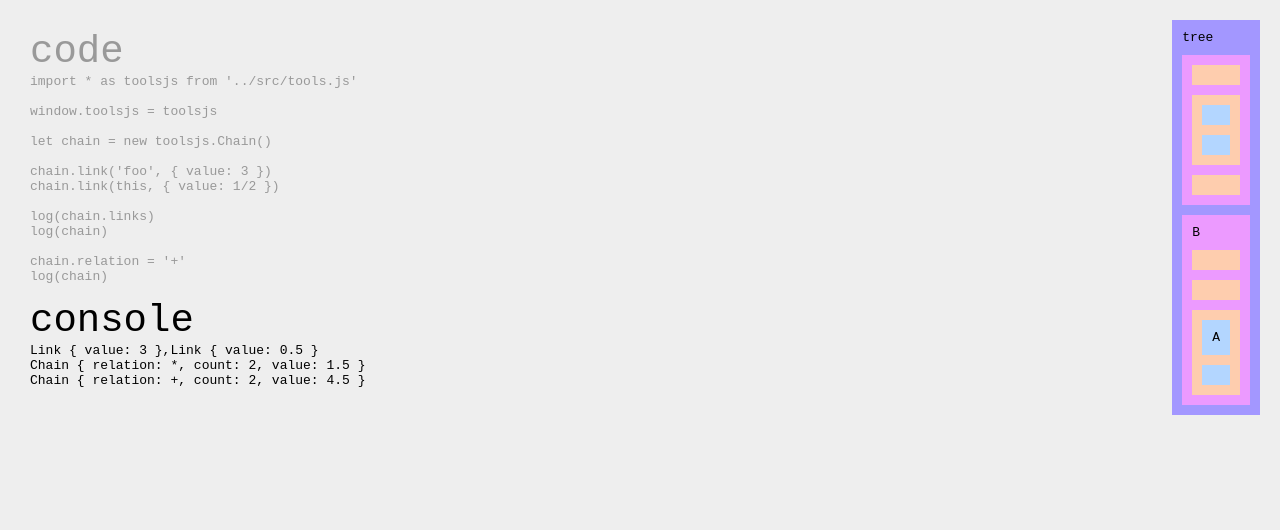
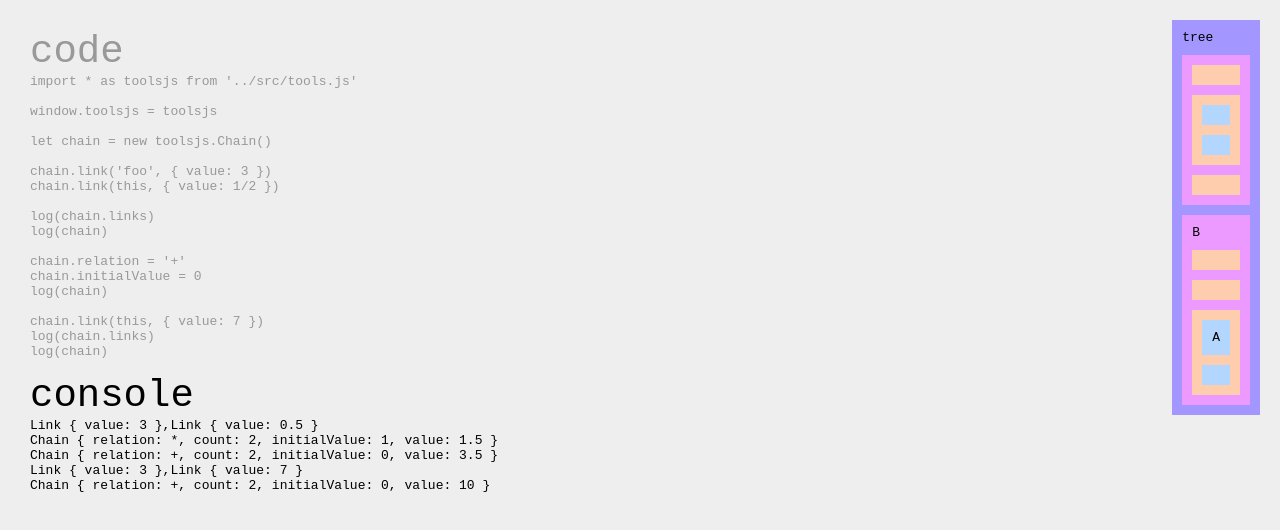
Before and after one commit to jniac/js-utils, a website: page test/tools.html in a window 1280 px wide. Drawn offline with Linux system fonts and the light colour scheme.

Commit message:
fix things

```diff
--- a/src/tools.chain.js
+++ b/src/tools.chain.js
@@ -12,31 +12,6 @@ class Link {
 		return `Link { value: ${this.value} }`
 
 	}
-
-	// constructor(value) {
-
-	// 	Object.defineProperty(this, '__value', {
-
-	// 		writable: true,
-
-	// 	})
-
-	// 	this.setValue(value)
-
-	// }
-
-	// setValue(value) {
-
-	// 	if (this.__value === value)
-	// 		return this
-
-	// 	Object.defineProperty(this, '__value', { value })
-
-	// }
-
-	// get value () { return this.__value }
-
-	// set value(value) { this.setValue(value) }
 
 }
 
@@ -71,7 +46,7 @@ export class Chain {
 
 	getValue() {
 
-		let value = 1
+		let value = this.initialValue
 
 		for (let link of this.links)
 			value = relations[this.relation](value, link.value)
@@ -133,7 +108,7 @@ export class Chain {
 
 	toString() {
 
-		return `Chain { relation: ${this.relation}, count: ${this.count}, value: ${this.value} }`
+		return `Chain { relation: ${this.relation}, count: ${this.count}, initialValue: ${this.initialValue}, value: ${this.value} }`
 
 	}
 
--- a/src/tools.js
+++ b/src/tools.js
@@ -1,2 +1,5 @@
+
+// one to rule them all
+
 import { Chain } from './tools.chain.js'
 export { Chain }
--- a/test/tools.html
+++ b/test/tools.html
@@ -112,6 +112,11 @@ log(chain.links)
 log(chain)
 
 chain.relation = '+'
+chain.initialValue = 0
+log(chain)
+
+chain.link(this, { value: 7 })
+log(chain.links)
 log(chain)
 
 
```
